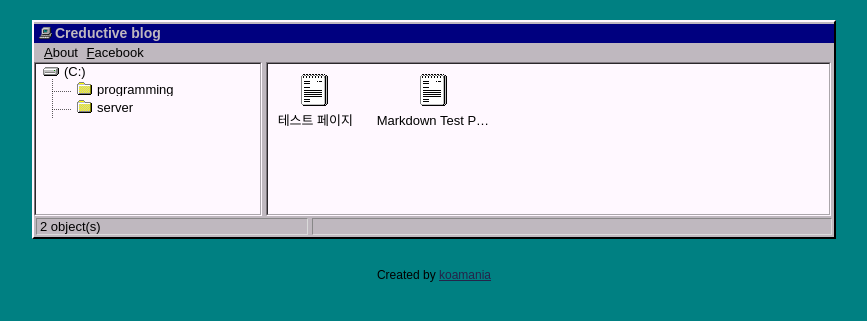
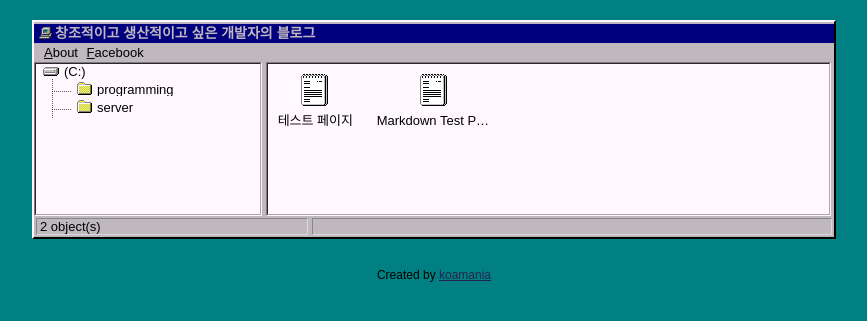
Before and after one commit to koamania/koamania.github.io, a Jekyll site: the page built from index.html, in a window 1280 px wide. Shown: the top 321 px of the page, without its empty margins (206-1073 px from the left). Built offline with Jekyll 4.4.1, drawn with Linux system fonts in a browser that asks for light colours.

Commit message:
change title

```diff
--- a/_config.yml
+++ b/_config.yml
@@ -3,7 +3,7 @@ url: #Your url here
 baseurl: /
 
 # variables
-name: Creductive blog
+name: 창조적이고 생산적이고 싶은 개발자의 블로그
 description: 창조적이고 생산적이고 싶은 개발자의 블로그
 google_verification: null
 
```
